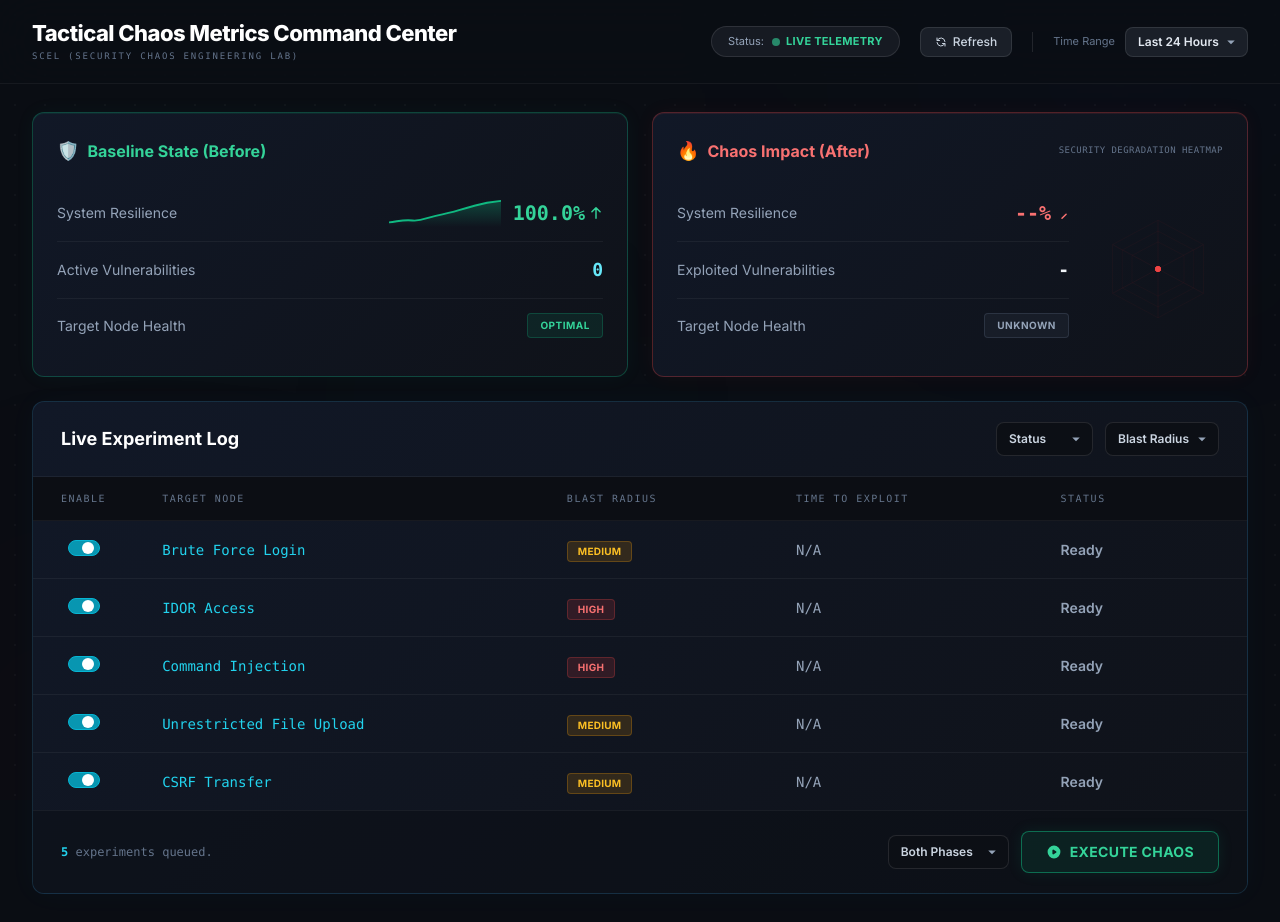
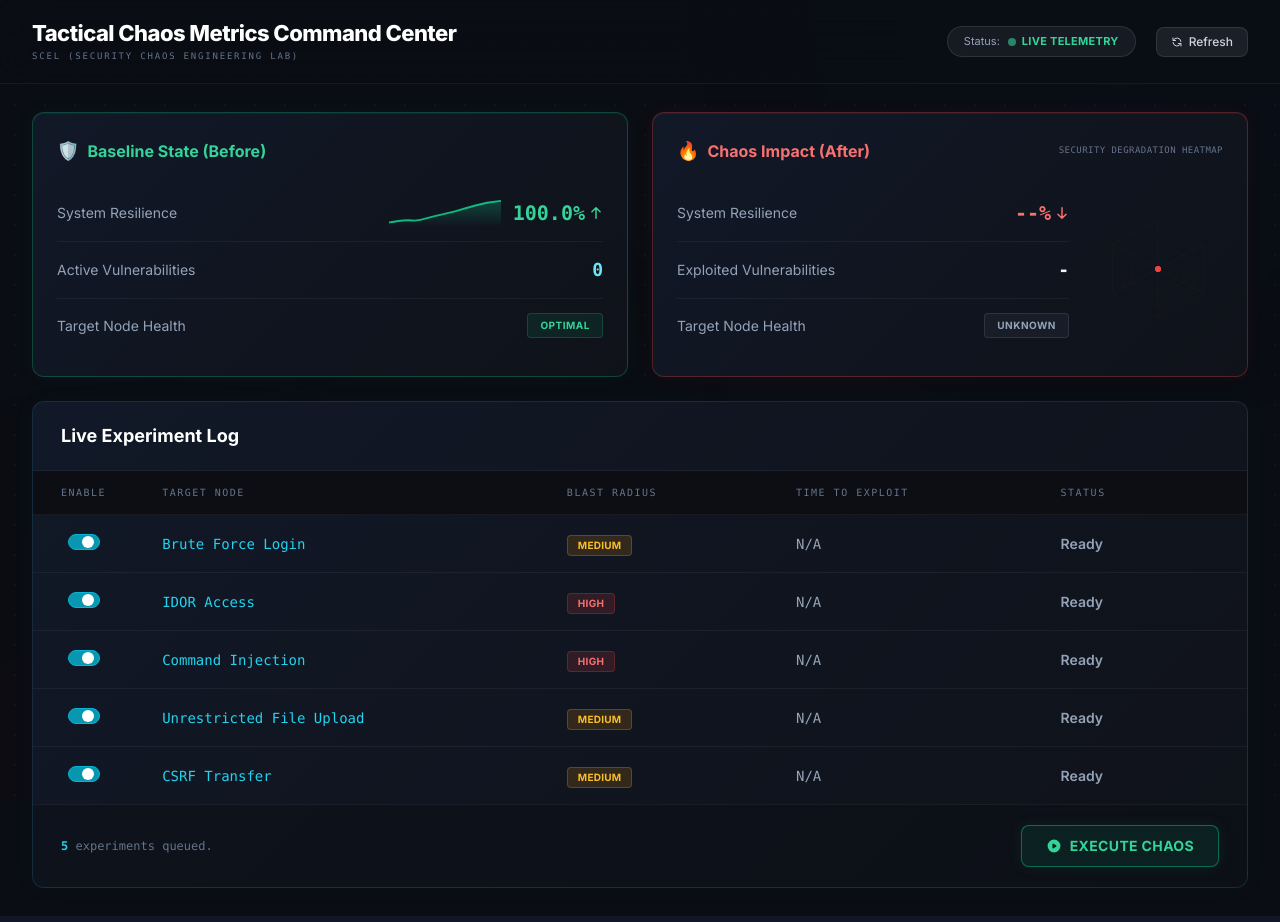
Before and after one commit to ankurbadhwar/SCEL-Security-Chaos-Engineering-Lab, a Flask app: page / in a window 1280 px wide. Run offline with Flask 3, Linux system fonts and the light colour scheme; data that the repository does not hold is empty; some libraries are stand-ins or nearby versions.

Commit message:
Update to metrics dashboard frontend. Removal of uneccessary components

```diff
--- a/Metrics/templates/index.html
+++ b/Metrics/templates/index.html
@@ -105,16 +105,6 @@
                 </svg>
                 Refresh
             </button>
-            <div class="h-5 w-px bg-white/10"></div>
-            <div class="flex items-center gap-2.5">
-                <span class="text-[11px] text-slate-500">Time Range</span>
-                <select
-                    class="bg-[#1a1f28] border border-white/10 rounded-lg px-3 pr-7 py-1.5 text-xs font-semibold text-slate-200 focus:outline-none cursor-pointer">
-                    <option>Last 24 Hours</option>
-                    <option>Last 7 Days</option>
-                    <option>Last 30 Days</option>
-                </select>
-            </div>
         </div>
     </header>
 
@@ -145,7 +135,8 @@
                                     fill="url(#sparkG)" />
                             </svg>
                             <div class="flex items-center gap-1">
-                                <span id="before-resilience" class="text-xl font-mono font-bold text-emerald-400">100.0%</span>
+                                <span id="before-resilience"
+                                    class="text-xl font-mono font-bold text-emerald-400">100.0%</span>
                                 <svg class="w-3.5 h-3.5 text-emerald-400" fill="none" stroke="currentColor"
                                     stroke-width="2.5" viewBox="0 0 24 24">
                                     <path stroke-linecap="round" stroke-linejoin="round"
@@ -184,7 +175,7 @@
                                 <svg class="w-3.5 h-3.5 text-red-400" fill="none" stroke="currentColor"
                                     stroke-width="2.5" viewBox="0 0 24 24">
                                     <path stroke-linecap="round" stroke-linejoin="round"
-                                        d="M19 14l-7 7m0 0l7-7m7 7V3" />
+                                        d="M19 14l-7 7m0 0l-7-7m7 7V3" />
                                 </svg>
                             </div>
                         </div>
@@ -214,7 +205,8 @@
                             <line x1="60" y1="60" x2="18" y2="37.5" stroke="rgba(239,68,68,0.1)" stroke-width="0.5" />
                             <!-- data-driven threat polygon: updated by updateHeatmap() -->
                             <polygon id="heatmap-polygon" points="60,60 60,60 60,60 60,60 60,60"
-                                fill="rgba(239, 68, 68, 0.15)" stroke="#ef4444" stroke-width="1.5" stroke-linejoin="round" />
+                                fill="rgba(239, 68, 68, 0.15)" stroke="#ef4444" stroke-width="1.5"
+                                stroke-linejoin="round" />
                             <circle id="hm-v0" cx="60" cy="60" r="2.5" fill="#ef4444" />
                             <circle id="hm-v1" cx="60" cy="60" r="2.5" fill="#ef4444" />
                             <circle id="hm-v2" cx="60" cy="60" r="2.5" fill="#ef4444" />
@@ -229,24 +221,6 @@
         <div class="card-log rounded-xl overflow-hidden flex flex-col">
             <div class="px-7 py-5 flex items-center justify-between border-b border-white/5">
                 <h2 class="text-lg font-bold text-white">Live Experiment Log</h2>
-                <div class="flex items-center gap-3">
-                    <select
-                        class="bg-[#0c0f15] border border-white/10 rounded-lg px-3 pr-7 py-2 text-xs font-semibold text-slate-300 focus:outline-none cursor-pointer">
-                        <option>Status</option>
-                        <option>Running</option>
-                        <option>Mitigated</option>
-                        <option>Passed</option>
-                        <option>Failed</option>
-                    </select>
-                    <select
-                        class="bg-[#0c0f15] border border-white/10 rounded-lg px-3 pr-7 py-2 text-xs font-semibold text-slate-300 focus:outline-none cursor-pointer">
-                        <option>Blast Radius</option>
-                        <option>High</option>
-                        <option>Medium</option>
-                        <option>Low</option>
-                        <option>Isolated</option>
-                    </select>
-                </div>
             </div>
 
             <table class="w-full text-left flex-1">
@@ -266,21 +240,25 @@
 
             <div class="px-7 py-5 bg-[#0b0e14]/50 border-t border-white/5 flex items-center justify-between">
                 <div class="flex items-center gap-4">
-                    <p class="text-xs text-slate-500 font-mono"><span id="selected-count" class="text-cyan-400 font-bold">0</span> experiments queued.</p>
+                    <p class="text-xs text-slate-500 font-mono"><span id="selected-count"
+                            class="text-cyan-400 font-bold">0</span> experiments queued.</p>
                     <p id="orch-status-text" class="text-xs font-mono text-slate-600"></p>
                 </div>
                 <div class="flex items-center gap-3">
-                    <select id="phase-select" class="bg-[#0c0f15] border border-white/10 rounded-lg px-3 pr-7 py-2 text-xs font-semibold text-slate-300 focus:outline-none cursor-pointer">
-                        <option value="both">Both Phases</option>
-                        <option value="before">Before Chaos</option>
-                        <option value="after">After Chaos</option>
-                    </select>
-                    <button id="stop-btn" onclick="stopChaos()" class="hidden items-center gap-2 px-4 py-2.5 rounded-lg bg-red-500/10 hover:bg-red-500/20 border border-red-500/50 text-red-400 hover:text-red-300 font-bold text-sm transition-all">
-                        <svg class="w-4 h-4" fill="currentColor" viewBox="0 0 20 20"><rect x="6" y="6" width="8" height="8" rx="1"/></svg>
+                    <button id="stop-btn" onclick="stopChaos()"
+                        class="hidden items-center gap-2 px-4 py-2.5 rounded-lg bg-red-500/10 hover:bg-red-500/20 border border-red-500/50 text-red-400 hover:text-red-300 font-bold text-sm transition-all">
+                        <svg class="w-4 h-4" fill="currentColor" viewBox="0 0 20 20">
+                            <rect x="6" y="6" width="8" height="8" rx="1" />
+                        </svg>
                         STOP
                     </button>
-                    <button id="execute-btn" onclick="executeChaos()" class="flex items-center gap-2 px-6 py-2.5 rounded-lg bg-emerald-500/10 hover:bg-emerald-500/20 border border-emerald-500/50 text-emerald-400 hover:text-emerald-300 font-bold text-sm tracking-wide transition-all shadow-[0_0_15px_rgba(16,185,129,0.1)] hover:shadow-[0_0_20px_rgba(16,185,129,0.2)]">
-                        <svg class="w-4 h-4" fill="currentColor" viewBox="0 0 20 20"><path fill-rule="evenodd" d="M10 18a8 8 0 100-16 8 8 0 000 16zM9.555 7.168A1 1 0 008 8v4a1 1 0 001.555.832l3-2a1 1 0 000-1.664l-3-2z" clip-rule="evenodd" /></svg>
+                    <button id="execute-btn" onclick="executeChaos()"
+                        class="flex items-center gap-2 px-6 py-2.5 rounded-lg bg-emerald-500/10 hover:bg-emerald-500/20 border border-emerald-500/50 text-emerald-400 hover:text-emerald-300 font-bold text-sm tracking-wide transition-all shadow-[0_0_15px_rgba(16,185,129,0.1)] hover:shadow-[0_0_20px_rgba(16,185,129,0.2)]">
+                        <svg class="w-4 h-4" fill="currentColor" viewBox="0 0 20 20">
+                            <path fill-rule="evenodd"
+                                d="M10 18a8 8 0 100-16 8 8 0 000 16zM9.555 7.168A1 1 0 008 8v4a1 1 0 001.555.832l3-2a1 1 0 000-1.664l-3-2z"
+                                clip-rule="evenodd" />
+                        </svg>
                         EXECUTE CHAOS
                     </button>
                 </div>
@@ -297,27 +275,27 @@
     </div>
 
     <script>
-        const ATTACK_NAME_MAP = {'Brute Force Login':'brute_force','IDOR Access':'idor','Command Injection':'command_injection','Unrestricted File Upload':'file_upload','CSRF Transfer':'csrf'};
+        const ATTACK_NAME_MAP = { 'Brute Force Login': 'brute_force', 'IDOR Access': 'idor', 'Command Injection': 'command_injection', 'Unrestricted File Upload': 'file_upload', 'CSRF Transfer': 'csrf' };
         let pollTimer = null;
 
         function getBlastBadge(radius) {
-            const r = (radius||'Medium').toUpperCase();
-            const map = {'HIGH':'bg-red-500/15 text-red-400 border-red-500/25','MEDIUM':'bg-amber-500/15 text-amber-400 border-amber-500/25','LOW':'bg-emerald-500/15 text-emerald-400 border-emerald-500/25','ISOLATED':'bg-sky-500/15 text-sky-400 border-sky-500/25'};
+            const r = (radius || 'Medium').toUpperCase();
+            const map = { 'HIGH': 'bg-red-500/15 text-red-400 border-red-500/25', 'MEDIUM': 'bg-amber-500/15 text-amber-400 border-amber-500/25', 'LOW': 'bg-emerald-500/15 text-emerald-400 border-emerald-500/25', 'ISOLATED': 'bg-sky-500/15 text-sky-400 border-sky-500/25' };
             const cls = map[r] || 'bg-slate-500/15 text-slate-400 border-slate-500/25';
             return `<span class="inline-block px-2.5 py-0.5 border rounded text-[10px] font-bold uppercase tracking-wide ${cls}">${radius}</span>`;
         }
         function getStatusBadge(status) {
-            const icons = {'Running':`<svg class="w-3.5 h-3.5 pulse-dot" fill="none" stroke="currentColor" stroke-width="2" viewBox="0 0 24 24"><path stroke-linecap="round" stroke-linejoin="round" d="M4 4v5h.582m15.356 2A8.001 8.001 0 004.582 9m0 0H9m11 11v-5h-.581m0 0a8.003 8.003 0 01-15.357-2m15.357 2H15"/></svg>`,'Mitigated':`<svg class="w-3.5 h-3.5" fill="currentColor" viewBox="0 0 20 20"><path fill-rule="evenodd" d="M10 18a8 8 0 100-16 8 8 0 000 16zm3.707-9.293a1 1 0 00-1.414-1.414L9 10.586 7.707 9.293a1 1 0 00-1.414 1.414l2 2a1 1 0 001.414 0l4-4z" clip-rule="evenodd"/></svg>`,'Passed':`<svg class="w-3.5 h-3.5" fill="currentColor" viewBox="0 0 20 20"><path fill-rule="evenodd" d="M10 18a8 8 0 100-16 8 8 0 000 16zm3.707-9.293a1 1 0 00-1.414-1.414L9 10.586 7.707 9.293a1 1 0 00-1.414 1.414l2 2a1 1 0 001.414 0l4-4z" clip-rule="evenodd"/></svg>`,'Failed':`<svg class="w-3.5 h-3.5" fill="currentColor" viewBox="0 0 20 20"><path fill-rule="evenodd" d="M10 18a8 8 0 100-16 8 8 0 000 16zM8.707 7.293a1 1 0 00-1.414 1.414L8.586 10l-1.293 1.293a1 1 0 101.414 1.414L10 11.414l1.293 1.293a1 1 0 001.414-1.414L11.414 10l1.293-1.293a1 1 0 00-1.414-1.414L10 8.586 8.707 7.293z" clip-rule="evenodd"/></svg>`};
-            const colors = {'Running':'text-sky-400','Mitigated':'text-emerald-400','Passed':'text-emerald-400','Failed':'text-red-400','Ready':'text-slate-400'};
-            return `<span class="flex items-center gap-1.5 text-sm font-semibold ${colors[status]||'text-slate-400'}">${icons[status]||''} ${status}</span>`;
+            const icons = { 'Running': `<svg class="w-3.5 h-3.5 pulse-dot" fill="none" stroke="currentColor" stroke-width="2" viewBox="0 0 24 24"><path stroke-linecap="round" stroke-linejoin="round" d="M4 4v5h.582m15.356 2A8.001 8.001 0 004.582 9m0 0H9m11 11v-5h-.581m0 0a8.003 8.003 0 01-15.357-2m15.357 2H15"/></svg>`, 'Mitigated': `<svg class="w-3.5 h-3.5" fill="currentColor" viewBox="0 0 20 20"><path fill-rule="evenodd" d="M10 18a8 8 0 100-16 8 8 0 000 16zm3.707-9.293a1 1 0 00-1.414-1.414L9 10.586 7.707 9.293a1 1 0 00-1.414 1.414l2 2a1 1 0 001.414 0l4-4z" clip-rule="evenodd"/></svg>`, 'Passed': `<svg class="w-3.5 h-3.5" fill="currentColor" viewBox="0 0 20 20"><path fill-rule="evenodd" d="M10 18a8 8 0 100-16 8 8 0 000 16zm3.707-9.293a1 1 0 00-1.414-1.414L9 10.586 7.707 9.293a1 1 0 00-1.414 1.414l2 2a1 1 0 001.414 0l4-4z" clip-rule="evenodd"/></svg>`, 'Failed': `<svg class="w-3.5 h-3.5" fill="currentColor" viewBox="0 0 20 20"><path fill-rule="evenodd" d="M10 18a8 8 0 100-16 8 8 0 000 16zM8.707 7.293a1 1 0 00-1.414 1.414L8.586 10l-1.293 1.293a1 1 0 101.414 1.414L10 11.414l1.293 1.293a1 1 0 001.414-1.414L11.414 10l1.293-1.293a1 1 0 00-1.414-1.414L10 8.586 8.707 7.293z" clip-rule="evenodd"/></svg>` };
+            const colors = { 'Running': 'text-sky-400', 'Mitigated': 'text-emerald-400', 'Passed': 'text-emerald-400', 'Failed': 'text-red-400', 'Ready': 'text-slate-400' };
+            return `<span class="flex items-center gap-1.5 text-sm font-semibold ${colors[status] || 'text-slate-400'}">${icons[status] || ''} ${status}</span>`;
         }
         // ─── Table: built ONCE, never torn down ──────────────────────────────
         const ALL_ATTACKS = [
-            {target:'Brute Force Login',       blastRadius:'Medium'},
-            {target:'IDOR Access',              blastRadius:'High'},
-            {target:'Command Injection',        blastRadius:'High'},
-            {target:'Unrestricted File Upload', blastRadius:'Medium'},
-            {target:'CSRF Transfer',            blastRadius:'Medium'},
+            { target: 'Brute Force Login', blastRadius: 'Medium' },
+            { target: 'IDOR Access', blastRadius: 'High' },
+            { target: 'Command Injection', blastRadius: 'High' },
+            { target: 'Unrestricted File Upload', blastRadius: 'Medium' },
+            { target: 'CSRF Transfer', blastRadius: 'Medium' },
         ];
 
         function initTable() {
@@ -348,9 +326,9 @@
                 const real = resultMap[tr.dataset.attack];
                 if (real) {
                     const statusCell = tr.querySelector('.status-cell');
-                    const tteCell   = tr.querySelector('.tte-cell');
+                    const tteCell = tr.querySelector('.tte-cell');
                     if (statusCell) statusCell.innerHTML = getStatusBadge(real.status);
-                    if (tteCell)   tteCell.textContent  = real.timeToExploit;
+                    if (tteCell) tteCell.textContent = real.timeToExploit;
                 }
             });
             updateHeatmap(resultMap);
@@ -385,32 +363,35 @@
             const indicator = document.getElementById('status-indicator');
             if (!indicator) return;
             const dot = indicator.previousElementSibling;
-            if (state === 'live') { indicator.textContent='Live Telemetry'; indicator.className='text-[11px] font-bold text-emerald-400 uppercase tracking-wide'; if(dot) dot.className='w-2 h-2 rounded-full bg-emerald-400 pulse-dot'; }
-            else if (state === 'running') { indicator.textContent='Running'; indicator.className='text-[11px] font-bold text-sky-400 uppercase tracking-wide'; if(dot) dot.className='w-2 h-2 rounded-full bg-sky-400 pulse-dot'; }
-            else { indicator.textContent='Mock Mode'; indicator.className='text-[11px] font-bold text-amber-400 uppercase tracking-wide'; if(dot) dot.className='w-2 h-2 rounded-full bg-amber-400 pulse-dot'; }
+            if (state === 'live') { indicator.textContent = 'Live Telemetry'; indicator.className = 'text-[11px] font-bold text-emerald-400 uppercase tracking-wide'; if (dot) dot.className = 'w-2 h-2 rounded-full bg-emerald-400 pulse-dot'; }
+            else if (state === 'running') { indicator.textContent = 'Running'; indicator.className = 'text-[11px] font-bold text-sky-400 uppercase tracking-wide'; if (dot) dot.className = 'w-2 h-2 rounded-full bg-sky-400 pulse-dot'; }
+            else { indicator.textContent = 'Mock Mode'; indicator.className = 'text-[11px] font-bold text-amber-400 uppercase tracking-wide'; if (dot) dot.className = 'w-2 h-2 rounded-full bg-amber-400 pulse-dot'; }
         }
-        function setOrchStatus(text) { const el = document.getElementById('orch-status-text'); if(el) el.textContent = text; }
+        function setOrchStatus(text) { const el = document.getElementById('orch-status-text'); if (el) el.textContent = text; }
         function showStopBtn(show) {
             const sb = document.getElementById('stop-btn'), eb = document.getElementById('execute-btn');
-            if(sb) sb.className = show ? sb.className.replace('hidden','flex') : sb.className.replace('flex','hidden');
-            if(eb) eb.style.display = show ? 'none' : 'flex';
+            if (sb) sb.className = show ? sb.className.replace('hidden', 'flex') : sb.className.replace('flex', 'hidden');
+            if (eb) eb.style.display = show ? 'none' : 'flex';
         }
 
         async function executeChaos() {
             const checkboxes = document.querySelectorAll('.chaos-toggle:checked');
             const selectedTargets = Array.from(checkboxes).map(cb => cb.value);
-            const phase = document.getElementById('phase-select').value;
+            // phase-select may have been removed from the UI; default to 'both'
+            const phaseEl = document.getElementById('phase-select');
+            const phase = phaseEl ? phaseEl.value : 'both';
             if (selectedTargets.length === 0) { alert('Select at least one experiment.'); return; }
             const attacks = selectedTargets.map(t => ATTACK_NAME_MAP[t]).filter(Boolean);
             try {
-                const r = await fetch('/api/execute', {method:'POST', headers:{'Content-Type':'application/json'}, body:JSON.stringify({phase, attacks: attacks.length ? attacks : undefined})});
+                const r = await fetch('/api/execute', { method: 'POST', headers: { 'Content-Type': 'application/json' }, body: JSON.stringify({ phase, attacks: attacks.length ? attacks : undefined }) });
                 const data = await r.json();
                 if (r.ok) { setOrchStatus(`Run ${data.run_id} started`); showStopBtn(true); startPolling(); }
                 else { alert(data.error || data.message || 'Execute failed'); }
-            } catch(e) { alert('Engine API unreachable'); }
+            } catch (e) { alert('Engine API unreachable'); }
         }
+
         async function stopChaos() {
-            try { await fetch('/api/stop', {method:'POST'}); setOrchStatus('Stopping...'); } catch(e) {}
+            try { await fetch('/api/stop', { method: 'POST' }); setOrchStatus('Stopping...'); } catch (e) { }
         }
         async function pollStatus() {
             try {
@@ -418,19 +399,19 @@
                 const s = await r.json();
                 if (s.status === 'running') {
                     updateStatus('running');
-                    setOrchStatus(`${s.current_attack||'...'} (${s.progress||0}%)`);
+                    setOrchStatus(`${s.current_attack || '...'} (${s.progress || 0}%)`);
                     refreshAll();
                 } else if (s.status === 'completed' || s.status === 'failed') {
                     stopPolling(); showStopBtn(false);
-                    setOrchStatus(s.status === 'completed' ? 'Run completed' : `Failed: ${s.error||'unknown'}`);
+                    setOrchStatus(s.status === 'completed' ? 'Run completed' : `Failed: ${s.error || 'unknown'}`);
                     updateStatus('live'); refreshAll();
                 } else if (s.status === 'idle') {
                     stopPolling(); showStopBtn(false); setOrchStatus('');
                 }
-            } catch(e) {}
+            } catch (e) { }
         }
-        function startPolling() { if(pollTimer) return; pollTimer = setInterval(pollStatus, 3000); }
-        function stopPolling() { if(pollTimer) { clearInterval(pollTimer); pollTimer = null; } }
+        function startPolling() { if (pollTimer) return; pollTimer = setInterval(pollStatus, 3000); }
+        function stopPolling() { if (pollTimer) { clearInterval(pollTimer); pollTimer = null; } }
 
         async function fetchMetrics() {
             try {
@@ -439,7 +420,7 @@
                 const data = await r.json();
                 updateTableStatuses(data);  // only patches cells, never rebuilds rows
                 updateStatus('live');
-            } catch(e) { updateStatus('mock'); }
+            } catch (e) { updateStatus('mock'); }
         }
 
         async function fetchSummary() {
@@ -471,7 +452,7 @@
                     healthEl.textContent = 'Unknown';
                     healthEl.className = 'px-3 py-1 bg-slate-500/10 border border-slate-500/25 rounded text-[10px] font-bold text-slate-400 uppercase tracking-wider';
                 }
-            } catch(e) {}
+            } catch (e) { }
         }
 
         function refreshAll() {
@@ -490,7 +471,7 @@
                 const r = await fetch('/api/orchestrator/status');
                 const s = await r.json();
                 if (s.status === 'running') { showStopBtn(true); startPolling(); }
-            } catch(e) {}
+            } catch (e) { }
         });
     </script>
 </body>
```
